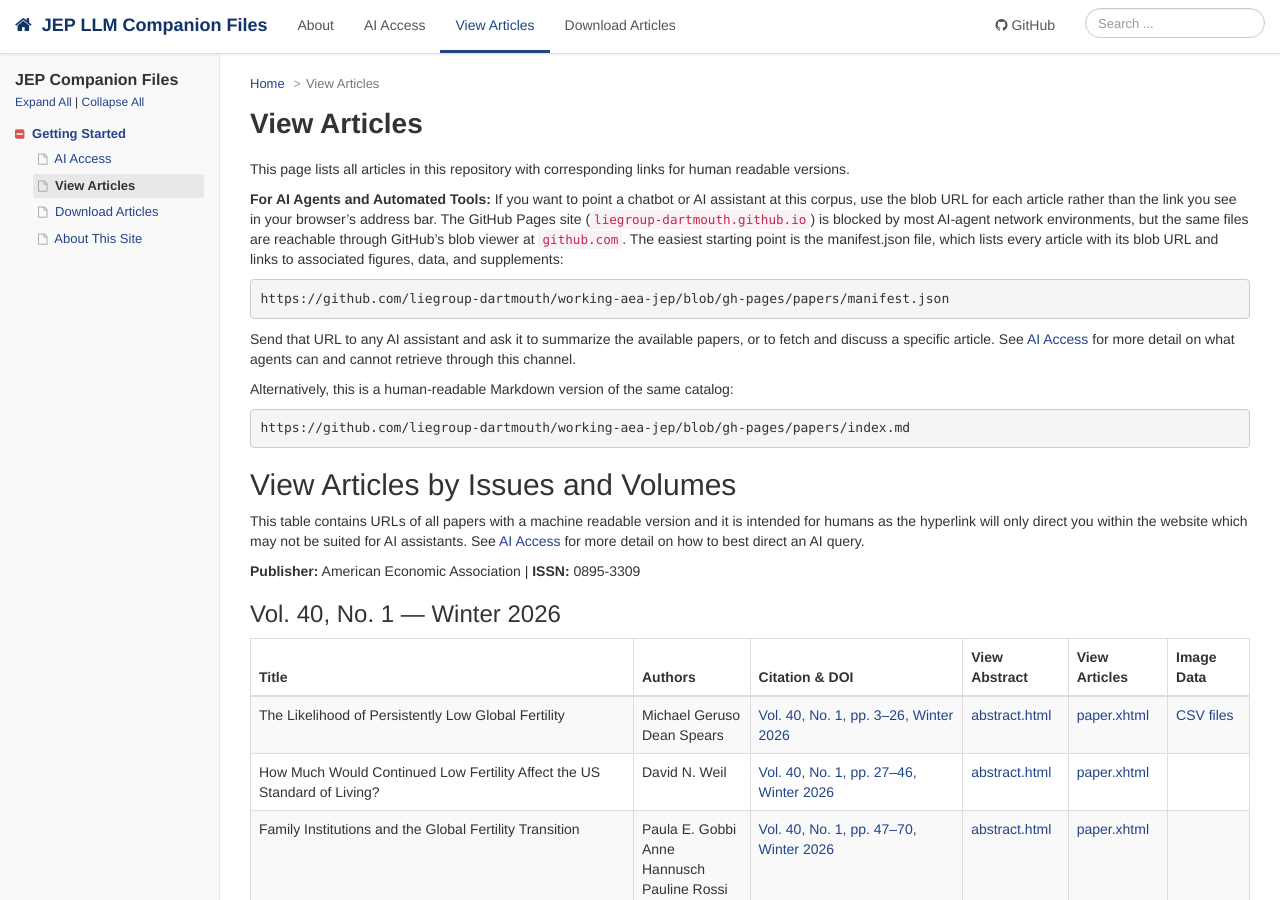
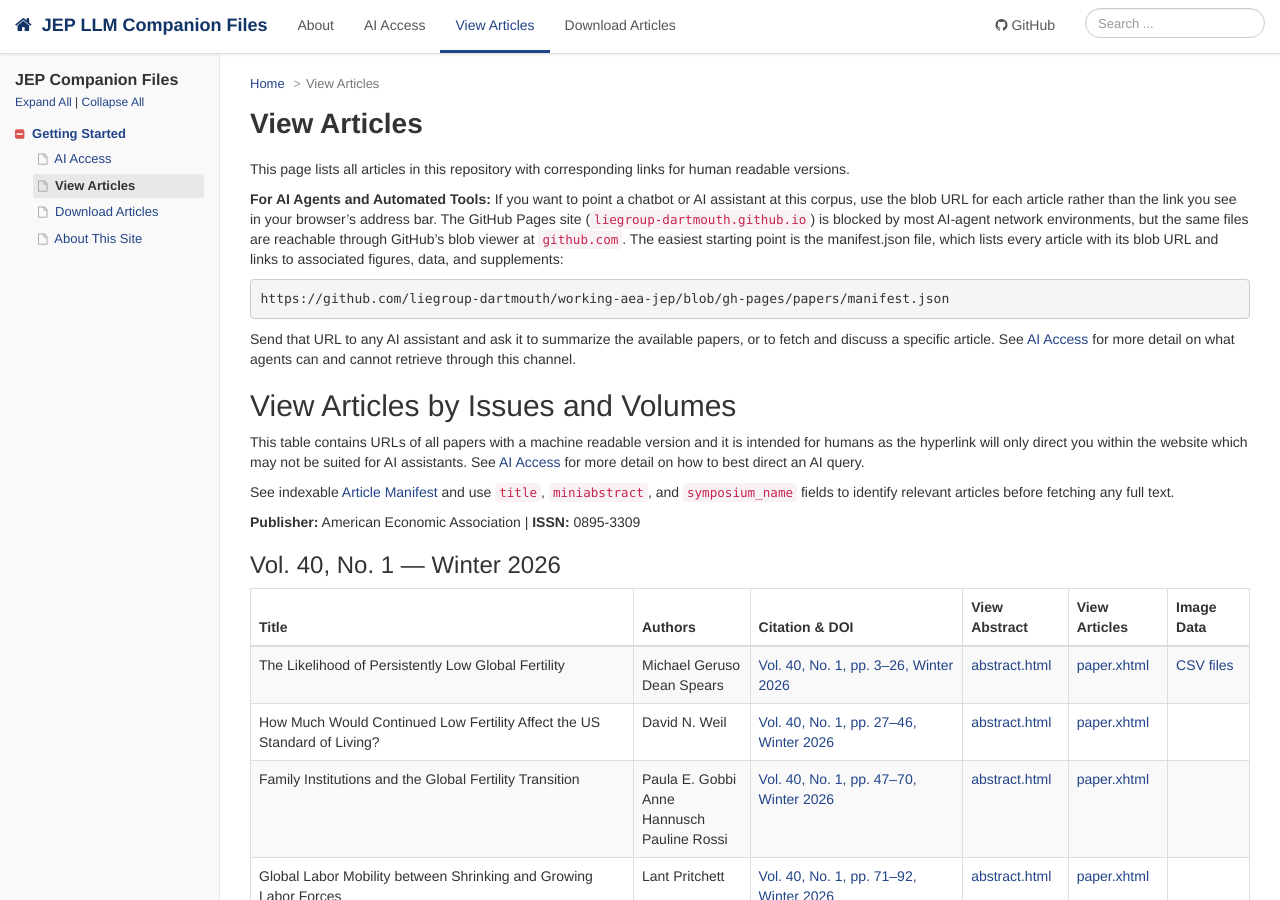
Before and after one commit to liegroup-dartmouth/working-aea-jep, a Jekyll site: the page built from view-articles.md, in a window 1280 px wide and 900 px high. Built offline with Jekyll 4.4.1, drawn with Linux system fonts in a browser that asks for light colours.

Commit message:
Add a third link to the manifest.json

````diff
--- a/view-articles.md
+++ b/view-articles.md
@@ -16,16 +16,12 @@ https://github.com/liegroup-dartmouth/working-aea-jep/blob/gh-pages/papers/manif
 ```
 Send that URL to any AI assistant and ask it to summarize the available papers, or to fetch and discuss a specific article. See [AI Access]({{ site.baseurl }}/ai-access.html) for more detail on what agents can and cannot retrieve through this channel.
 
-Alternatively, this is a human-readable Markdown version of the same catalog:
-```
-https://github.com/liegroup-dartmouth/working-aea-jep/blob/gh-pages/papers/index.md
-```
-
 
 ## View Articles by Issues and Volumes
 
 This table contains URLs of all papers with a machine readable version and it is intended for humans as the hyperlink will only direct you within the website which may not be suited for AI assistants. See [AI Access]({{ site.baseurl }}/ai-access.html) for more detail on how to best direct an AI query.
 
+See indexable [Article Manifest]({{ site.baseurl }}/papers/manifest.json) and use `title`, `miniabstract`, and `symposium_name` fields to identify relevant articles before fetching any full text.
 
 **Publisher:** American Economic Association \| **ISSN:** 0895-3309
 
````
